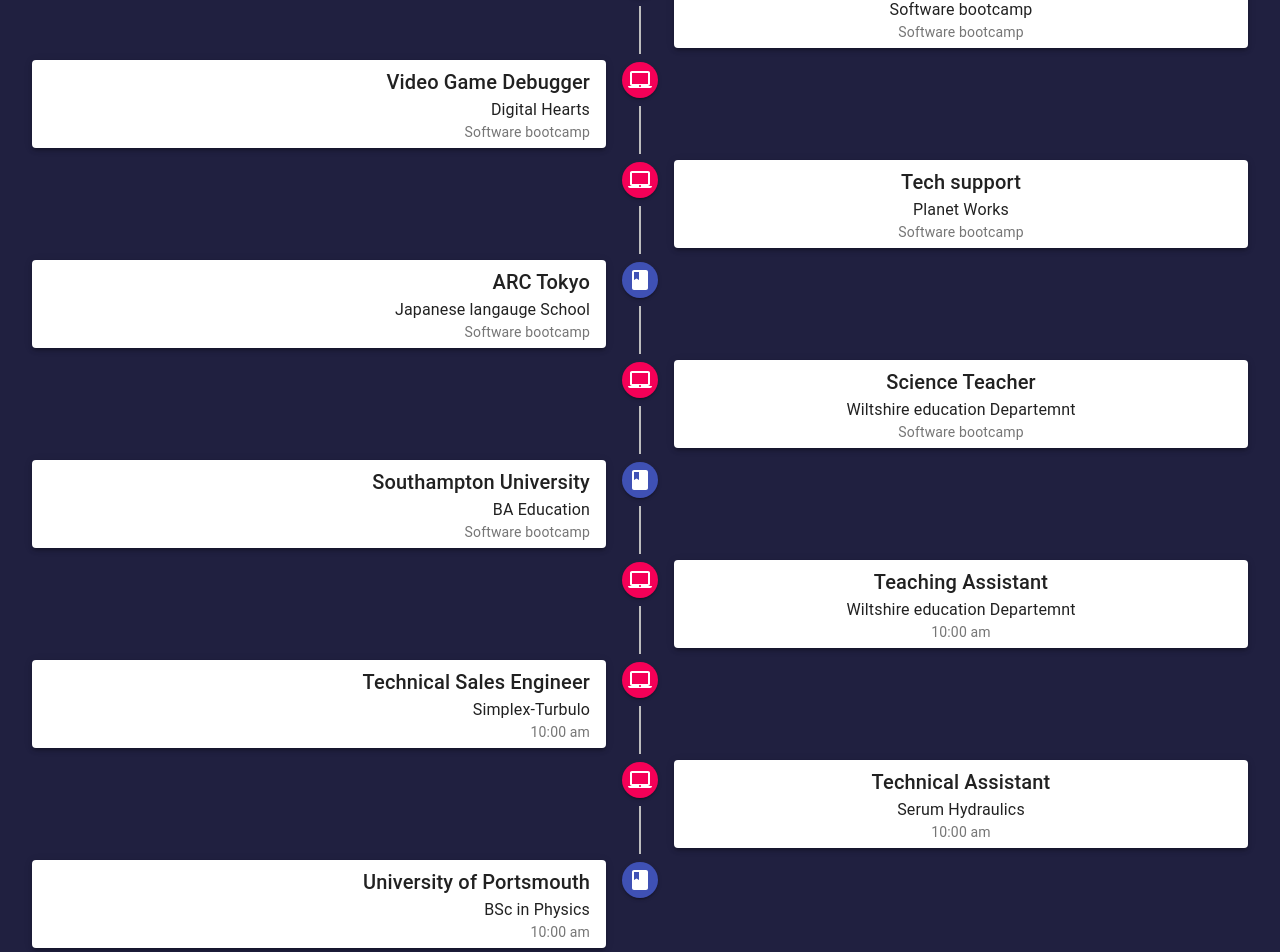
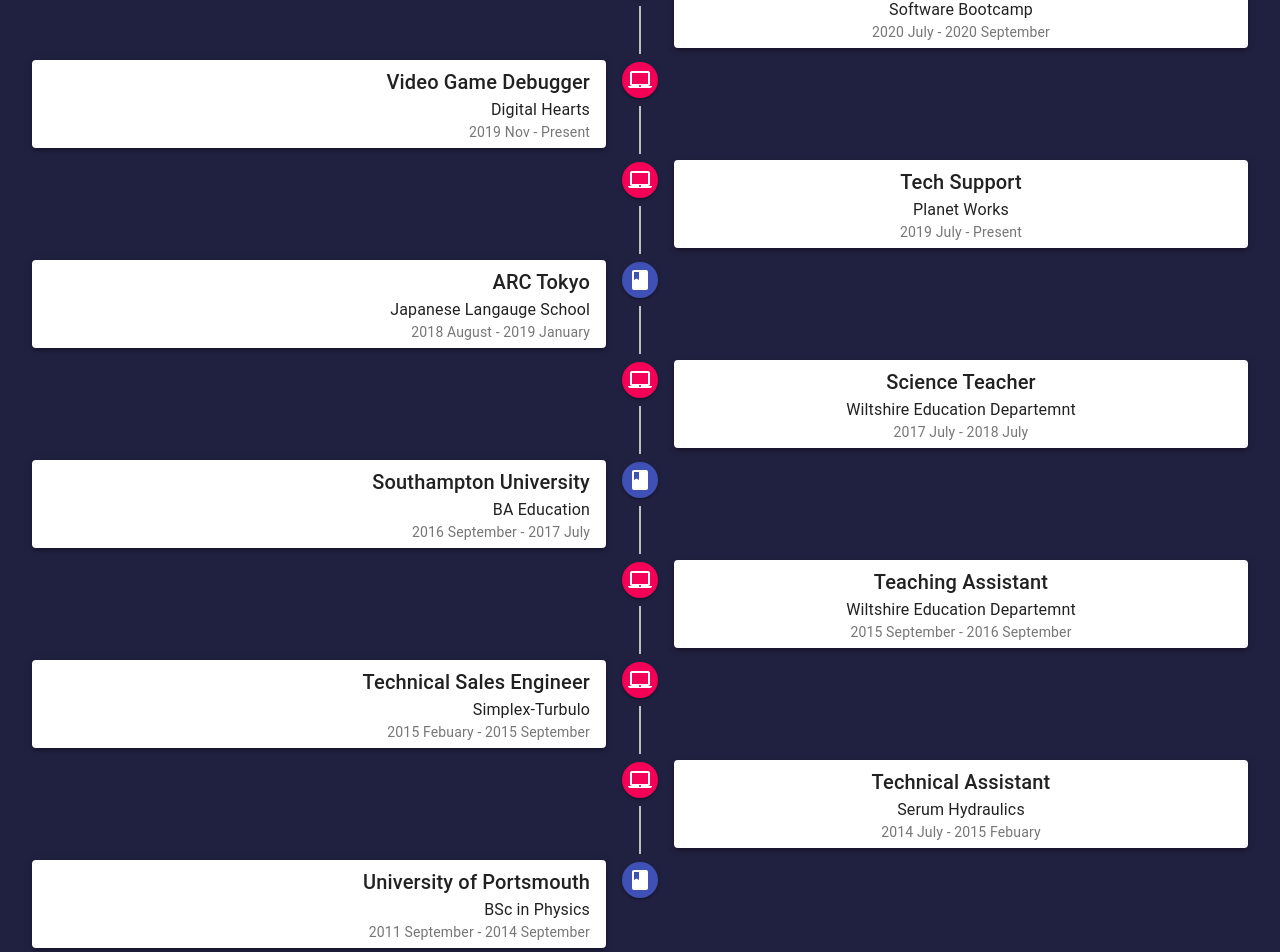
Before and after one commit to ottotsuma/software-engineer-website, a React (Create React App) app: page / in a window 1280 px wide. Shown: the part 913-1865 px from the top of the page. Built offline with nearby package versions, Linux system fonts and the light colour scheme.

Commit message:
Update timeline.tsx

```diff
--- a/src/components/timeline.tsx
+++ b/src/components/timeline.tsx
@@ -40,9 +40,9 @@ export default function CustomizedTimeline() {
             <Typography variant="h6" className="timelineTitle">
               Code Chrysalis
             </Typography>
-            <Typography>Software bootcamp</Typography>
+            <Typography>Software Bootcamp</Typography>
             <Typography variant="body2" color="textSecondary">
-            Software bootcamp
+            2020 July - 2020 September
            </Typography>
           </Paper>
         </TimelineContent>
@@ -63,7 +63,7 @@ export default function CustomizedTimeline() {
             </Typography>
             <Typography>Digital Hearts</Typography>
             <Typography variant="body2" color="textSecondary">
-            Software bootcamp
+            2019 Nov - Present
           </Typography>
           </Paper>
         </TimelineContent>
@@ -81,11 +81,11 @@ export default function CustomizedTimeline() {
         <TimelineContent>
           <Paper elevation={3} className={classes.paper}>
             <Typography variant="h6" className="timelineTitle">
-              Tech support
+              Tech Support
             </Typography>
             <Typography>Planet Works</Typography>
             <Typography variant="body2" color="textSecondary">
-            Software bootcamp
+            2019 July - Present
           </Typography>
           </Paper>
         </TimelineContent>
@@ -104,9 +104,9 @@ export default function CustomizedTimeline() {
             <Typography variant="h6" className="timelineTitle">
               ARC Tokyo
             </Typography>
-            <Typography>Japanese langauge School</Typography>
+            <Typography>Japanese Langauge School</Typography>
             <Typography variant="body2" color="textSecondary">
-            Software bootcamp
+            2018 August - 2019 January
           </Typography>
           </Paper>
         </TimelineContent>
@@ -125,9 +125,9 @@ export default function CustomizedTimeline() {
             <Typography variant="h6" className="timelineTitle">
               Science Teacher
             </Typography>
-            <Typography>Wiltshire education Departemnt</Typography>
+            <Typography>Wiltshire Education Departemnt</Typography>
             <Typography variant="body2" color="textSecondary">
-            Software bootcamp
+            2017 July - 2018 July
           </Typography>
           </Paper>
         </TimelineContent>
@@ -148,7 +148,7 @@ export default function CustomizedTimeline() {
             </Typography>
             <Typography>BA Education</Typography>
             <Typography variant="body2" color="textSecondary">
-            Software bootcamp
+            2016 September - 2017 July
           </Typography>
           </Paper>
         </TimelineContent>
@@ -167,9 +167,9 @@ export default function CustomizedTimeline() {
             <Typography variant="h6" className="timelineTitle">
               Teaching Assistant
             </Typography>
-            <Typography>Wiltshire education Departemnt</Typography>
+            <Typography>Wiltshire Education Departemnt</Typography>
             <Typography variant="body2" color="textSecondary">
-            10:00 am
+            2015 September - 2016 September
           </Typography>
           </Paper>
         </TimelineContent>
@@ -188,7 +188,7 @@ export default function CustomizedTimeline() {
             </Typography>
             <Typography>Simplex-Turbulo</Typography>
             <Typography variant="body2" color="textSecondary">
-            10:00 am
+            2015 Febuary - 2015 September
           </Typography>
           </Paper>
         </TimelineContent>
@@ -207,7 +207,7 @@ export default function CustomizedTimeline() {
             </Typography>
             <Typography>Serum Hydraulics</Typography>
             <Typography variant="body2" color="textSecondary">
-            10:00 am
+            2014 July - 2015 Febuary
           </Typography>
           </Paper>
         </TimelineContent>
@@ -225,7 +225,7 @@ export default function CustomizedTimeline() {
             </Typography>
             <Typography>BSc in Physics</Typography>
             <Typography variant="body2" color="textSecondary">
-            10:00 am
+            2011 September - 2014 September
           </Typography>
           </Paper>
         </TimelineContent>
```
